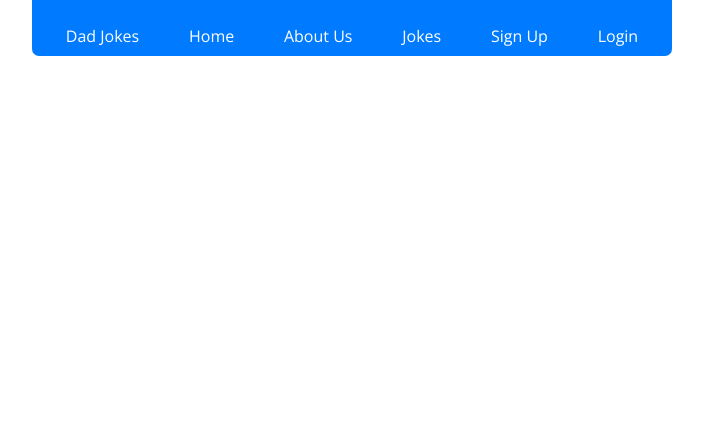
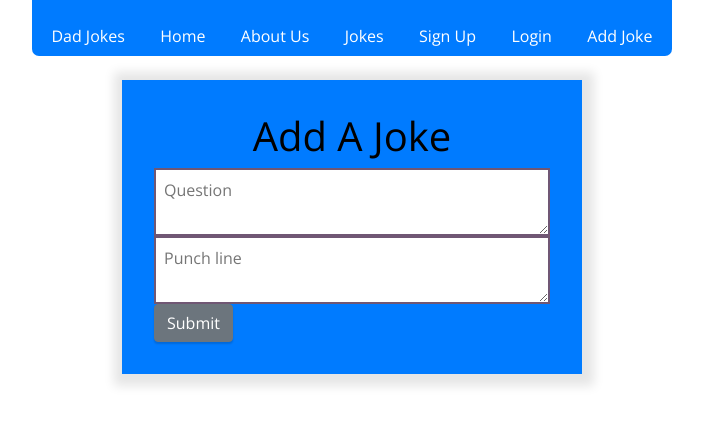
Before and after one commit to BW-PT-DadJokes/Front-End, a React (Create React App) app: page /addjoke in a window 1280 px wide. Shown: the top 424 px of the page, without its empty margins (288-991 px from the left). Built offline with nearby package versions, Linux system fonts and the light colour scheme.

Commit message:
added add joke form and added it to the navigation

```diff
--- a/src/App.js
+++ b/src/App.js
@@ -3,6 +3,7 @@ import { BrowserRouter as Router } from "react-router-dom";
 import "./App.css";
 import SignForm from "./components/SignUpForm";
 import LoginForm from "./components/Login";
+import AddJokeForm from "./components/AddJokeForm";
 import Navigation from "./components/Navigation";
 import { Route } from "react-router-dom";
 import JokesCardDisplay from "./components/JokesCardDisplay";
@@ -14,6 +15,7 @@ function App() {
         <Route exact path="/" component={JokesCardDisplay} />
         <Route exact path="/signup" component={SignForm} />
         <Route exact path="/login" component={LoginForm} />
+        <Route path="/addjoke" component={AddJokeForm} />
       </div>
     </Router>
   );
--- /dev/null
+++ b/src/components/AddJokeForm.js
@@ -0,0 +1,61 @@
+import React, { useState, useEffect } from "react";
+import { withFormik, Form, Field } from "formik";
+import * as Yup from "yup";
+import axios from "axios";
+import { Button } from "reactstrap";
+
+const AddJokeForm = ({ values, errors, touched, status }) => {
+  // console.log("values", values);
+  // console.log("errors", errors);
+  // console.log("touched", touched);
+
+  const [jokes, setJokes] = useState([]);
+
+  useEffect(() => {
+    // console.log("status has changed!", status);
+    status && setJokes(jokes => [...jokes, status]);
+  }, [status]);
+
+  return (
+    <div className="user-form">
+      <Form>
+        <h1>Add A Joke</h1>
+        <textarea type="textarea" name="question" placeholder="Question" />
+        {touched.question && errors.question && <p>{errors.question}</p>}
+        <textarea type="textarea" name="punchline" placeholder="Punch line" />
+        {touched.punchline && errors.punchline && <p>{errors.punchline}</p>}
+
+        <Button type="submit">Submit</Button>
+      </Form>
+
+      {jokes.map(joke => {
+        return (
+          <ul key={joke.id}>
+            <li>Question: {joke.question}</li>
+            <li>Punchline: {joke.punchline}</li>
+          </ul>
+        );
+      })}
+    </div>
+  );
+};
+
+const FormikAddJokeForm = withFormik({
+  mapPropsToValues(props) {
+    return {
+      queston: props.questions || "",
+      punchline: props.punchline || ""
+    };
+  },
+  validationSchema: Yup.object().shape({
+    queston: Yup.string().required("QUESTION IS REQUIRED"),
+    punchline: Yup.string().required("PUNCHLINE IS REQUIRED")
+  }),
+  handleSubmit(values, { props }) {
+    console.log("submitting", values, props);
+    props.register(values);
+  }
+})(AddJokeForm);
+
+export default FormikAddJokeForm;
+// export default connect(null, { register })(FormikSignUpForm);
--- a/src/components/Navigation.js
+++ b/src/components/Navigation.js
@@ -29,6 +29,9 @@ const Navigation = () => {
         <NavItem>
           <NavLink href="/login">Login </NavLink>
         </NavItem>
+        <NavItem>
+          <NavLink href="/addjoke">Add Joke </NavLink>
+        </NavItem>
       </Nav>
       <br />
     </div>
```
